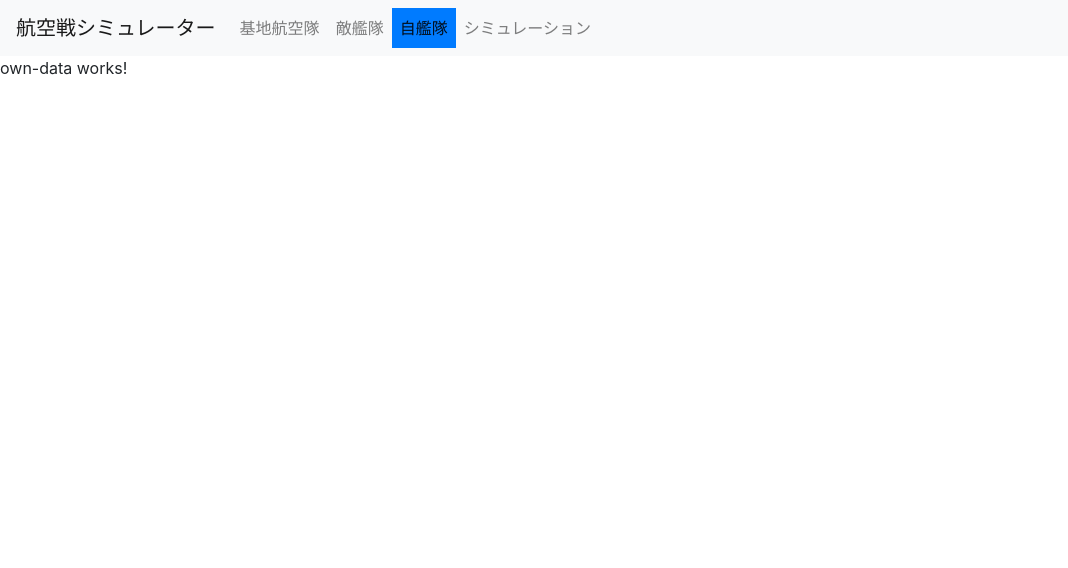
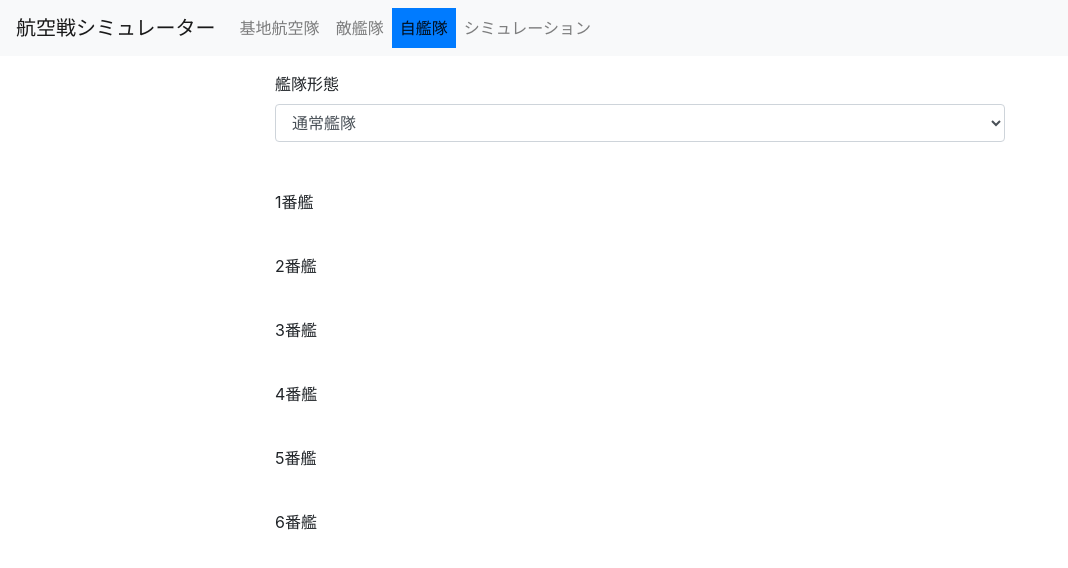
Before and after one commit to YSRKEN/AerialCombatSimulator, an Angular app in the folder ACS-Frontend/: page / in a window 1280 px wide. Both pictures are taken after a click on the link "自艦隊". Shown: the top 568 px of the page, without its empty margins (0-1068 px from the left). Built offline with nearby package versions, Linux system fonts and the light colour scheme.

Commit message:
自艦隊の入力画面の進捗を進めた

```diff
--- a/ACS-Frontend/src/app/app.module.ts
+++ b/ACS-Frontend/src/app/app.module.ts
@@ -15,6 +15,7 @@ import { OwnDataComponent } from './form/own-data/own-data.component';
 import { SimulationResultComponent } from './form/simulation-result/simulation-result.component';
 import { FormsModule } from "@angular/forms";
 import { LBASUnitComponent } from './form/lbasunit/lbasunit.component';
+import { OwnUnitComponent } from './form/own-unit/own-unit.component';
 
 @NgModule({
   declarations: [
@@ -25,7 +26,8 @@ import { LBASUnitComponent } from './form/lbasunit/lbasunit.component';
     LBASDataComponent,
     OwnDataComponent,
     SimulationResultComponent,
-    LBASUnitComponent
+    LBASUnitComponent,
+    OwnUnitComponent
   ],
   imports: [
     BrowserModule.withServerTransition({ appId: 'serverApp' }),
--- a/ACS-Frontend/src/app/form/enemy-data/enemy-data.component.ts
+++ b/ACS-Frontend/src/app/form/enemy-data/enemy-data.component.ts
@@ -73,9 +73,9 @@ export class EnemyDataComponent implements OnInit {
     /**
      * 設定を読み込む
      */
-    this.SelectedMap = this.saveData.loadString('enemy-data.selected_map', '1-1');
+    this.SelectedMap = this.saveData.loadString('enemy-data.selected_map', '3-5');
     this.SelectedLevel = this.saveData.loadString('enemy-data.selected_level', '甲');
-    this.SelectedPoint = this.saveData.loadString('enemy-data.selected_point', 'A-1');
+    this.SelectedPoint = this.saveData.loadString('enemy-data.selected_point', 'H-6 (Last)');
   }
 
   /**
--- a/ACS-Frontend/src/app/form/own-data/own-data.component.html
+++ b/ACS-Frontend/src/app/form/own-data/own-data.component.html
@@ -1,3 +1,29 @@
-<p>
-  own-data works!
-</p>
+<div class="container">
+  <div class="row">
+    <form class="mx-auto my-3 col-xs-12 col-sm-10 col-md-8">
+      <div class="form-group">
+        <label for="lbasCount">艦隊形態</label>
+        <select class="form-control" name="fleetType" [ngModel]="FleetType" (ngModelChange)="changeFleetType($event)">
+          <option value="0">通常艦隊</option>
+          <option value="1">遊撃部隊</option>
+          <option value="2">水上打撃部隊</option>
+          <option value="3">空母機動部隊</option>
+          <option value="4">輸送連合部隊</option>
+        </select>
+      </div>
+    </form>
+  </div>
+</div>
+
+<app-own-unit index="1" type={{FleetType}}></app-own-unit>
+<app-own-unit index="2" type={{FleetType}}></app-own-unit>
+<app-own-unit index="3" type={{FleetType}}></app-own-unit>
+<app-own-unit index="4" type={{FleetType}}></app-own-unit>
+<app-own-unit index="5" type={{FleetType}}></app-own-unit>
+<app-own-unit index="6" type={{FleetType}}></app-own-unit>
+<app-own-unit index="7" type={{FleetType}} [ngClass]="{'d-none': fleetTypeString === '通常'}"></app-own-unit>
+<app-own-unit index="8" type={{FleetType}} [ngClass]="{'d-none': fleetTypeString !== '連合'}"></app-own-unit>
+<app-own-unit index="9" type={{FleetType}} [ngClass]="{'d-none': fleetTypeString !== '連合'}"></app-own-unit>
+<app-own-unit index="10" type={{FleetType}} [ngClass]="{'d-none': fleetTypeString !== '連合'}"></app-own-unit>
+<app-own-unit index="11" type={{FleetType}} [ngClass]="{'d-none': fleetTypeString !== '連合'}"></app-own-unit>
+<app-own-unit index="12" type={{FleetType}} [ngClass]="{'d-none': fleetTypeString !== '連合'}"></app-own-unit>
--- a/ACS-Frontend/src/app/form/own-data/own-data.component.ts
+++ b/ACS-Frontend/src/app/form/own-data/own-data.component.ts
@@ -1,4 +1,5 @@
 import { Component, OnInit } from '@angular/core';
+import { SaveDataService } from '../../service/save-data.service';
 
 @Component({
   selector: 'app-own-data',
@@ -7,9 +8,31 @@ import { Component, OnInit } from '@angular/core';
 })
 export class OwnDataComponent implements OnInit {
 
-  constructor() { }
+  FleetType: string;
+
+  constructor(private saveData: SaveDataService) { }
 
   ngOnInit() {
+    this.FleetType = this.saveData.loadString('own-data.fleet_type', '0');
   }
 
+  /**
+   * 搭載数の選択を切り替えた際の処理
+   * @param event
+   */
+  changeFleetType(event: any){
+    this.FleetType = event;
+    this.saveData.saveString('own-data.fleet_type', this.FleetType);
+  }
+
+  get fleetTypeString(): string{
+    const fleetTypeInt = parseInt(this.FleetType);
+    if (fleetTypeInt === 0) {
+      return '通常';
+    }else if(fleetTypeInt === 1){
+      return '遊撃';
+    }else{
+      return '連合';
+    }
+  }
 }
--- /dev/null
+++ b/ACS-Frontend/src/app/form/own-unit/own-unit.component.html
@@ -0,0 +1,7 @@
+<div class="container">
+  <div class="row">
+    <form class="mx-auto my-3 col-xs-12 col-sm-10 col-md-8">
+        <label>{{UnitString}}</label>
+    </form>
+  </div>
+</div>
--- /dev/null
+++ b/ACS-Frontend/src/app/form/own-unit/own-unit.component.ts
@@ -0,0 +1,33 @@
+import { Component, OnInit, Input } from '@angular/core';
+
+@Component({
+  selector: 'app-own-unit',
+  templateUrl: './own-unit.component.html',
+  styleUrls: ['./own-unit.component.scss']
+})
+export class OwnUnitComponent implements OnInit {
+
+  /**
+   * 艦隊の番号
+   */
+  @Input() index: string = '1';
+
+  /**
+   * 艦隊の種類
+   */
+  @Input() type: string = '0';
+
+  constructor() { }
+
+  ngOnInit() {
+  }
+
+  get UnitString(): string {
+    if (parseInt(this.type) < 2){
+      return this.index + '番艦';
+    } else {
+      const indexInt = parseInt(this.index) - 1;
+      return '第' + (Math.floor(indexInt / 6) + 1) + '艦隊 ' + ((indexInt % 6) + 1).toString() + '番艦';
+    }
+  }
+}
```
Also changed, not shown: ACS-Frontend/src/app/form/own-unit/own-unit.component.scss (added), 1 other file (tests, documents, lock files or other folders).
